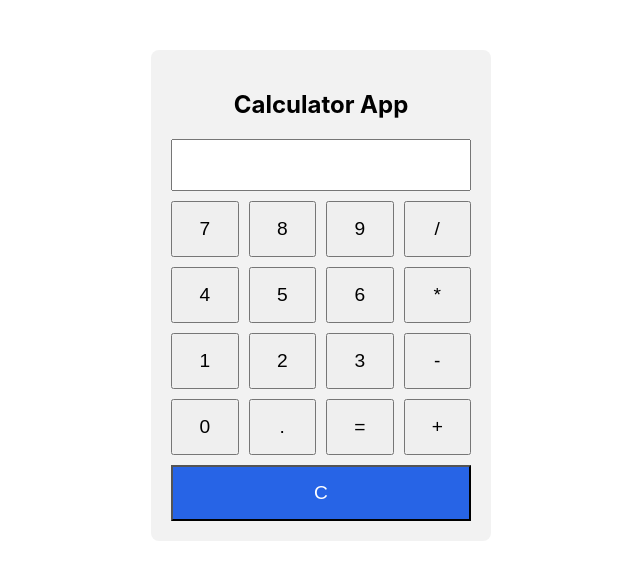
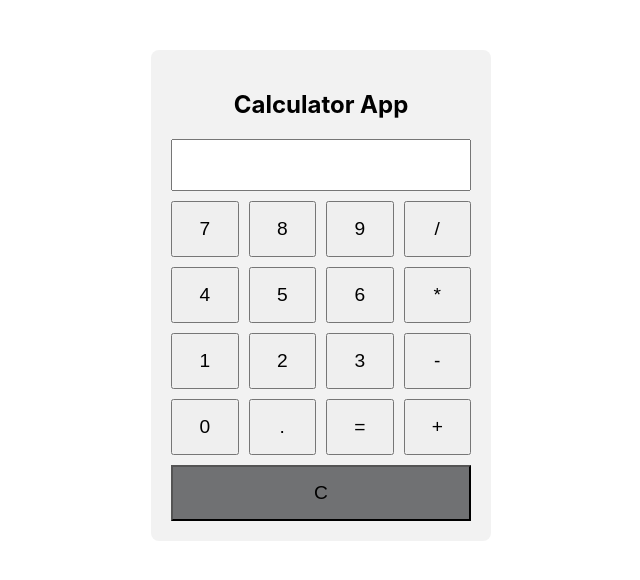
Before and after one commit to sreeja-823/Calculator, a React (Create React App) app: page / in a window 1280 px wide. Shown: the top 580 px of the page, without its empty margins (319-959 px from the left). Built offline with nearby package versions, Linux system fonts and the light colour scheme.

Commit message:
css change

```diff
--- a/src/App.css
+++ b/src/App.css
@@ -28,6 +28,6 @@ button {
 
 .clear {
   grid-column: span 4;
-  background-color: #2764e6;
-  color: white;
+  background-color: #707173;
+  color: black;
 }
```
